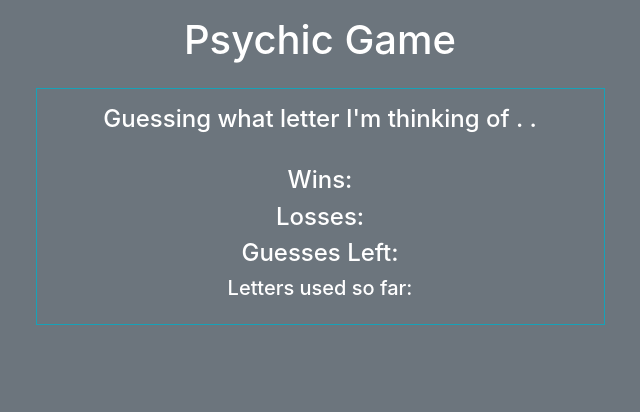
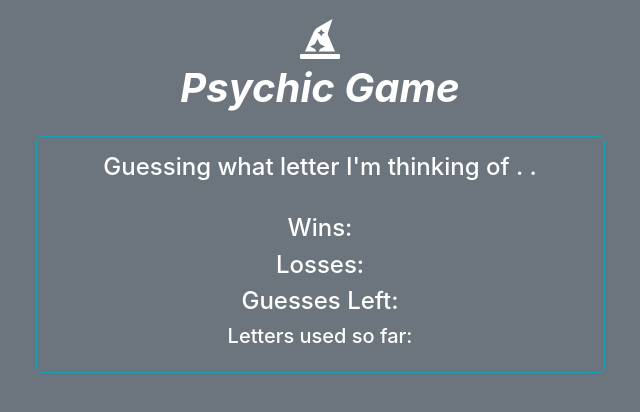
Before and after one commit to JessieSidWho/Physic-Game, a plain HTML site: page index.html in a window 1280 px wide. Shown: the whole page, without its empty margins (320-960 px from the left). Drawn offline with nearby package versions, Linux system fonts and the light colour scheme.

Commit message:
added icon

```diff
--- a/index.html
+++ b/index.html
@@ -7,16 +7,17 @@
     <title>Psychic Game</title>
     <script src="https://cdnjs.cloudflare.com/ajax/libs/jquery/3.2.1/jquery.min.js"></script>
     <link rel="stylesheet" href="https://stackpath.bootstrapcdn.com/bootstrap/4.3.1/css/bootstrap.min.css" integrity="sha384-ggOyR0iXCbMQv3Xipma34MD+dH/1fQ784/j6cY/iJTQUOhcWr7x9JvoRxT2MZw1T" crossorigin="anonymous">
+    <link rel="stylesheet" href="https://use.fontawesome.com/releases/v5.7.2/css/all.css" integrity="sha384-fnmOCqbTlWIlj8LyTjo7mOUStjsKC4pOpQbqyi7RrhN7udi9RwhKkMHpvLbHG9Sr" crossorigin="anonymous">
 </head>
 <body class="container p-3 mb-2 bg-secondary text-white jumbotron text-center p-3 mb-2 bg-secondary text-white">
     <div class="row">
         <div class="col-md-12 mb-6">
-          <h1 class="pb-3">Psychic Game</h1>
+          <h1 class="pb-3 font-weight-bold font-italic"><i class="fas fa-hat-wizard"></i><br> Psychic Game</h1>
         </div>
     </div>
 
     <div class="row m-6">
-        <div class="col-md-6 offset-3 border border-info p-6">
+        <div class="col-md-6 offset-3 border border-info rounded-lg p-6">
           <h4 class="text-center pt-3">Guessing what letter I'm thinking of . .</h3><br>
           <h4 class="text-center">Wins: <br><span id="winNums"></span></h4>
           <h4 class="text-center">Losses: <br><span id="lossNums"></span></h4>
```
